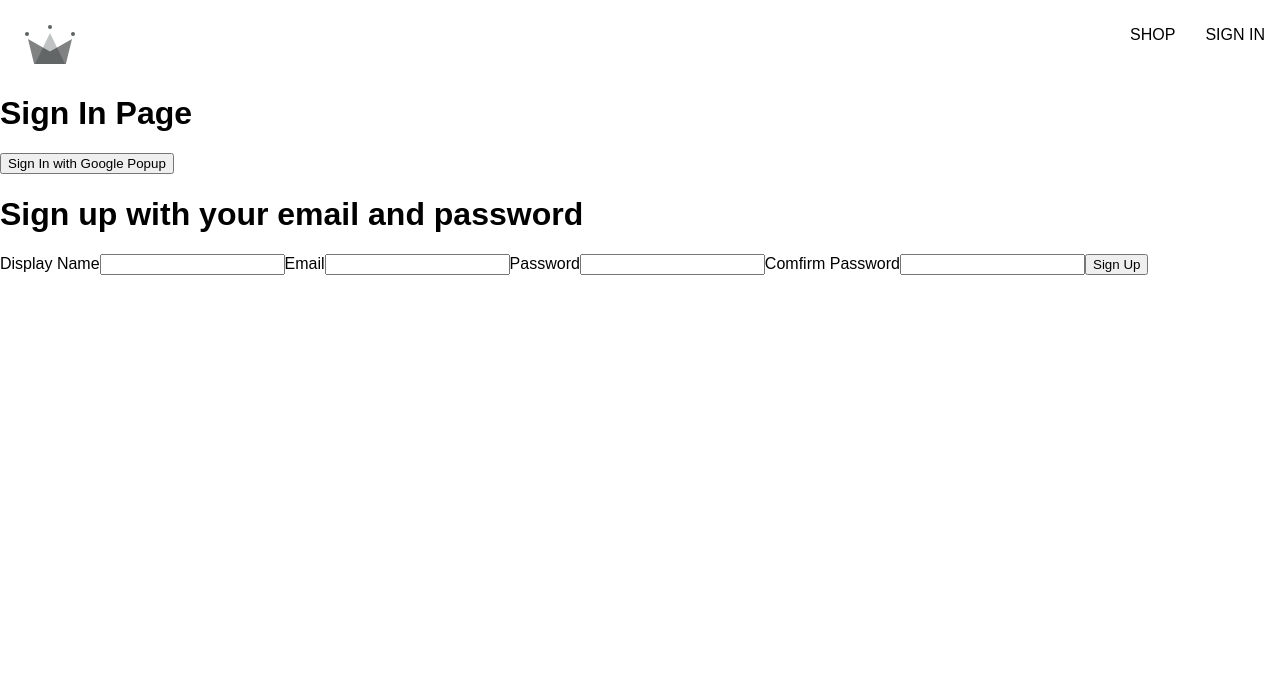
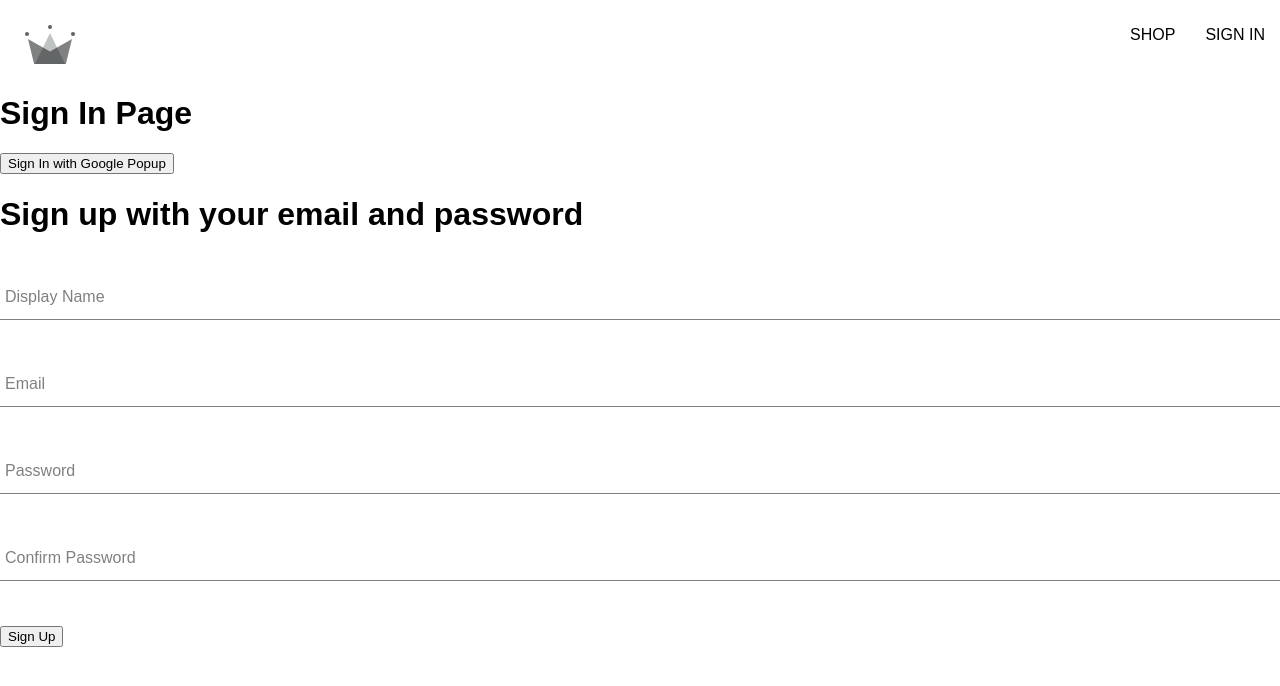
Before and after one commit to nMikeTO55/crwn, a React (Vite) app: page /sign-in in a window 1280 px wide. Shown: the top 686 px of the page. Built offline with nearby package versions, Linux system fonts and the light colour scheme; a web font is replaced by a local one.

Commit message:
101 generalizing form input component

```diff
--- /dev/null
+++ b/src/components/form-input/form-input.component.jsx
@@ -0,0 +1,19 @@
+import "./form-input.styles.scss";
+
+const FormInput = ({ label, ...otherProps }) => {
+  return (
+    <div className="group">
+      <input className="form-input" {...otherProps} />
+      {label && (
+        <label
+          className={`${
+            otherProps.value.length ? "shrink" : ""
+          } form-input-label`}
+        >
+          {label}
+        </label>
+      )}
+    </div>
+  );
+};
+export default FormInput;
--- /dev/null
+++ b/src/components/form-input/form-input.styles.scss
@@ -0,0 +1,54 @@
+$sub-color: grey;
+$main-color: black;
+
+@mixin shrinkLabel {
+  top: -14px;
+  font-size: 12px;
+  color: $main-color;
+}
+
+.group {
+  position: relative;
+  margin: 45px 0;
+
+  .form-input {
+    background: none;
+    background-color: white;
+    color: $sub-color;
+    font-size: 18px;
+    padding: 10px 10px 10px 5px;
+    display: block;
+    width: 100%;
+    border: none;
+    border-radius: 0;
+    border-bottom: 1px solid $sub-color;
+    margin: 25px 0;
+
+    &:focus {
+      outline: none;
+    }
+
+    &:focus ~ .form-input-label {
+      @include shrinkLabel();
+    }
+  }
+
+  input[type='password'] {
+    letter-spacing: 0.3em;
+  }
+
+  .form-input-label {
+    color: $sub-color;
+    font-size: 16px;
+    font-weight: normal;
+    position: absolute;
+    pointer-events: none;
+    left: 5px;
+    top: 10px;
+    transition: 300ms ease all;
+
+    &.shrink {
+      @include shrinkLabel();
+    }
+  }
+}
--- a/src/components/sign-up-form/sign-up-form.component.jsx
+++ b/src/components/sign-up-form/sign-up-form.component.jsx
@@ -1,4 +1,5 @@
 import { useState } from "react";
+import FormInput from "../form-input/form-input.component.jsx";
 
 import {
   createAuthUserWithEmailAndPassword,
@@ -50,8 +51,8 @@
     <div>
       <h1>Sign up with your email and password</h1>
       <form onSubmit={handleSubmit}>
-        <label>Display Name</label>
-        <input
+        <FormInput
+          label="Display Name"
           type="text"
           required
           onChange={handleChange}
@@ -59,8 +60,8 @@
           value={displayName}
         />
 
-        <label>Email</label>
-        <input
+        <FormInput
+          label="Email"
           type="email"
           required
           onChange={handleChange}
@@ -68,8 +69,8 @@
           value={email}
         />
 
-        <label>Password</label>
-        <input
+        <FormInput
+          label="Password"
           type="password"
           required
           onChange={handleChange}
@@ -77,8 +78,8 @@
           value={password}
         />
 
-        <label>Comfirm Password</label>
-        <input
+        <FormInput
+          label="Confirm Password"
           type="password"
           required
           onChange={handleChange}
```
